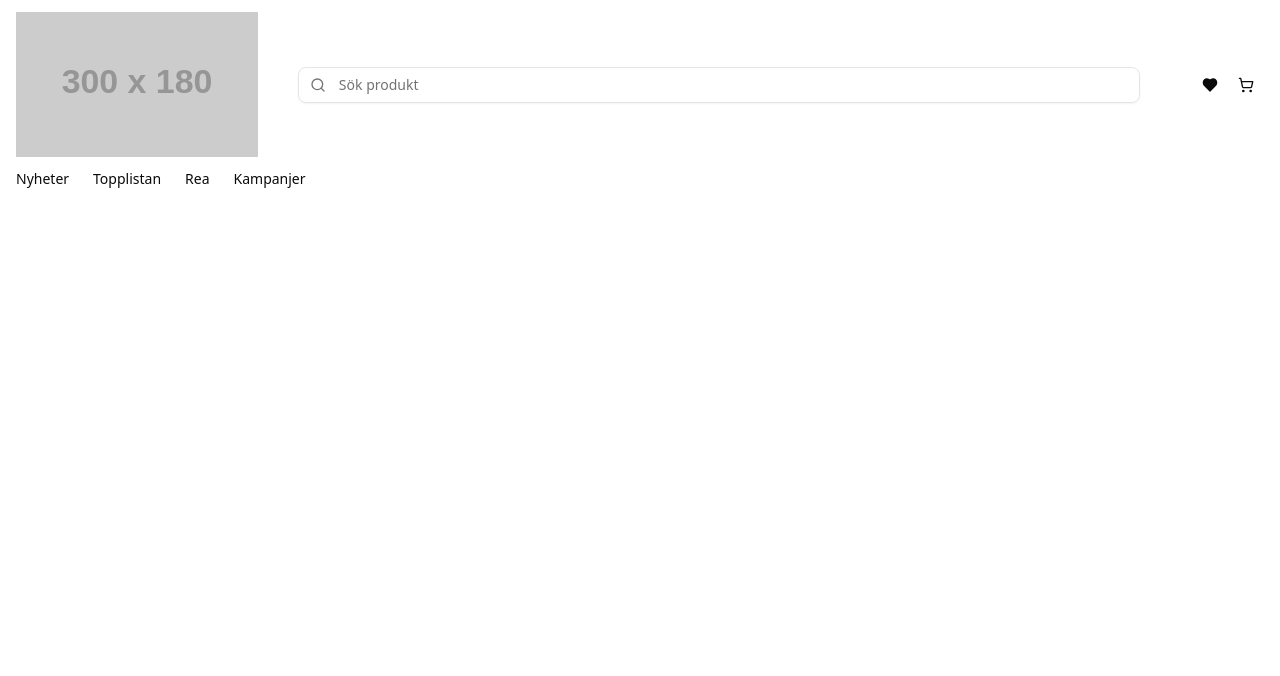
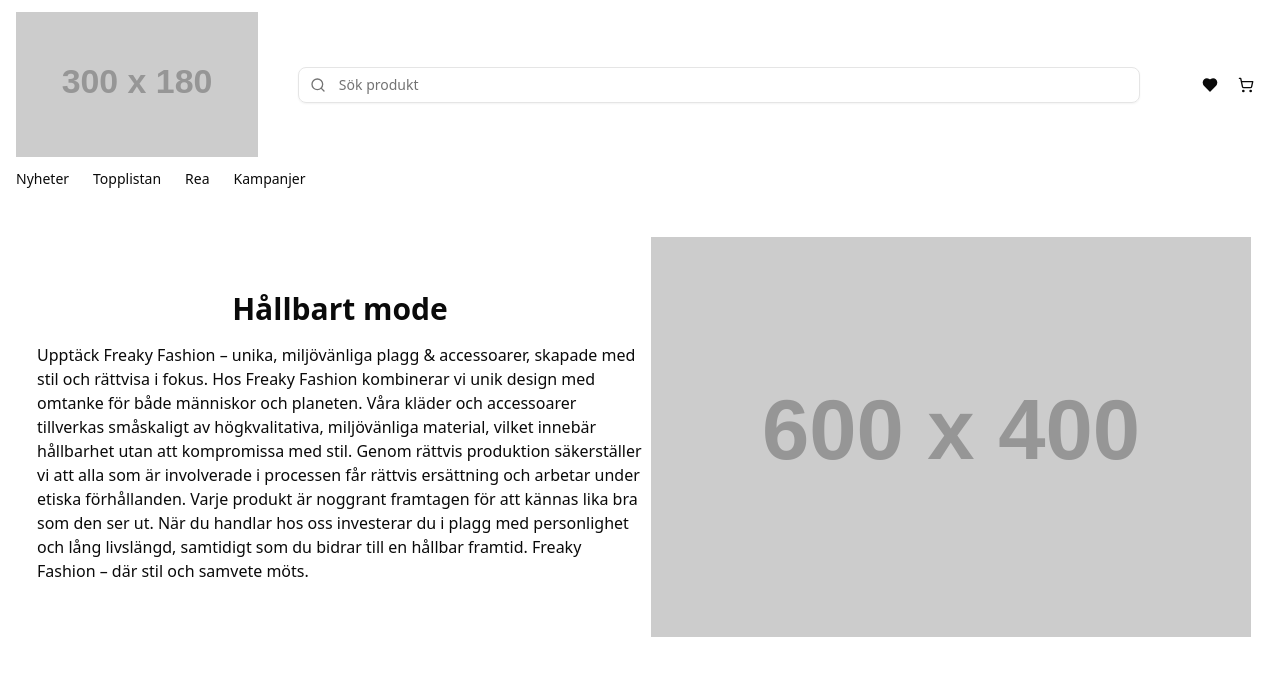
Before and after one commit to alexiahellsten/freakyfashion-react, a React (Vite) app in the folder client/: page / in a window 1280 px wide. Shown: the top 676 px of the page. Built offline with nearby package versions, Linux system fonts and the light colour scheme.

Commit message:
Add Hero component

```diff
--- a/client/src/App.jsx
+++ b/client/src/App.jsx
@@ -1,12 +1,16 @@
 import { BrowserRouter } from "react-router";
 // import { useState } from "react";
 import Navbar from "./components/Navbar/Navbar";
+import Hero from "./components/Hero/Hero";
 
 function App() {
   return (
     <>
       <BrowserRouter>
         <Navbar />
+        <main className="flex flex-col justify-center gap-2.5">
+          <Hero />
+        </main>
       </BrowserRouter>
     </>
   );
--- a/client/src/components/Hero/Hero.jsx
+++ b/client/src/components/Hero/Hero.jsx
@@ -0,0 +1,42 @@
+function Hero() {
+  return (
+    <>
+      <section className="hero flex justify-center items-center lg:p-2.5 lg:items-start lg:flex-row-reverse lg:flex-nowrap">
+        <div className="hero-container p-2 mt-4 flex flex-col justify-center items-center sm:w-full lg:items-start lg:flex-row-reverse lg:flex-nowrap lg:mt-7.5">
+          <figure className="relative">
+            {/* TODO: importera rätt Hero-bild från Strapi */}
+            <img
+              src="https://placehold.co/600x400.png"
+              alt="A hero image"
+              width="600"
+              height="400"
+              className="max-w-full object-cover"
+            />
+          </figure>
+
+          <div className="hero-text-container lg:flex-wrap lg:w-1/2 lg:mt-7.5">
+            <h1 className="text-xl mt-4 text-center sm:text-2xl lg:text-3xl font-semibold p-2">
+              Hållbart mode
+            </h1>
+            <p className="p-2">
+              Upptäck Freaky Fashion – unika, miljövänliga plagg & accessoarer,
+              skapade med stil och rättvisa i fokus. Hos Freaky Fashion
+              kombinerar vi unik design med omtanke för både människor och
+              planeten. Våra kläder och accessoarer tillverkas småskaligt av
+              högkvalitativa, miljövänliga material, vilket innebär hållbarhet
+              utan att kompromissa med stil. Genom rättvis produktion
+              säkerställer vi att alla som är involverade i processen får
+              rättvis ersättning och arbetar under etiska förhållanden. Varje
+              produkt är noggrant framtagen för att kännas lika bra som den ser
+              ut. När du handlar hos oss investerar du i plagg med personlighet
+              och lång livslängd, samtidigt som du bidrar till en hållbar
+              framtid. Freaky Fashion – där stil och samvete möts.
+            </p>
+          </div>
+        </div>
+      </section>
+    </>
+  );
+}
+
+export default Hero;
```
